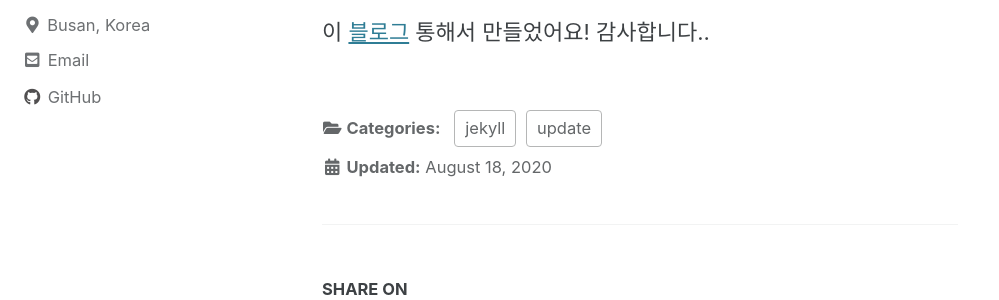
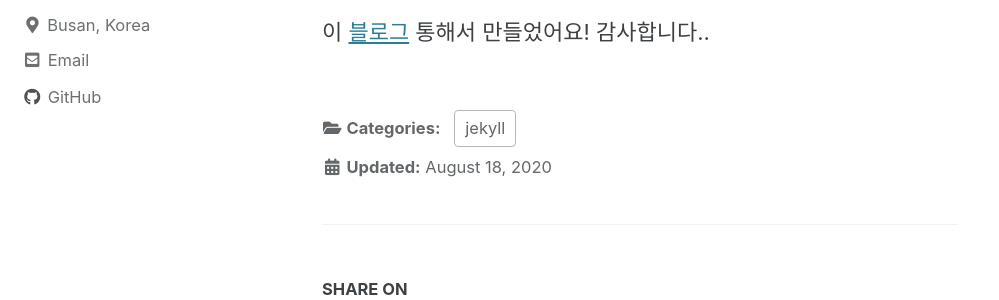
Before and after one commit to taxol1203/taxol1203.github.io, a Jekyll site: the page built from _posts/2020-08-18-first-post.md, in a window 1280 px wide and 900 px high, scrolled down 1252 px. Shown: the part 142-442 px from the top of the window, without its empty margins (0-999 px from the left). Built offline with Jekyll 4.4.1, drawn with Linux system fonts in a browser that asks for light colours; cached includes are drawn as plain includes.

Commit message:
last6 try

```diff
--- a/_posts/2020-08-18-first-post.md
+++ b/_posts/2020-08-18-first-post.md
@@ -1,7 +1,8 @@
 ---
 title: "첫 시도!"
 date: 2020-08-18 17:17:28 -0400
-categories: jekyll update
+categories:
+  - jekyll
 ---
 
 처음 시작하는 블로그
```
Also changed, not shown: _posts/2020-08-18-post-template.md (+1 -1 lines).
